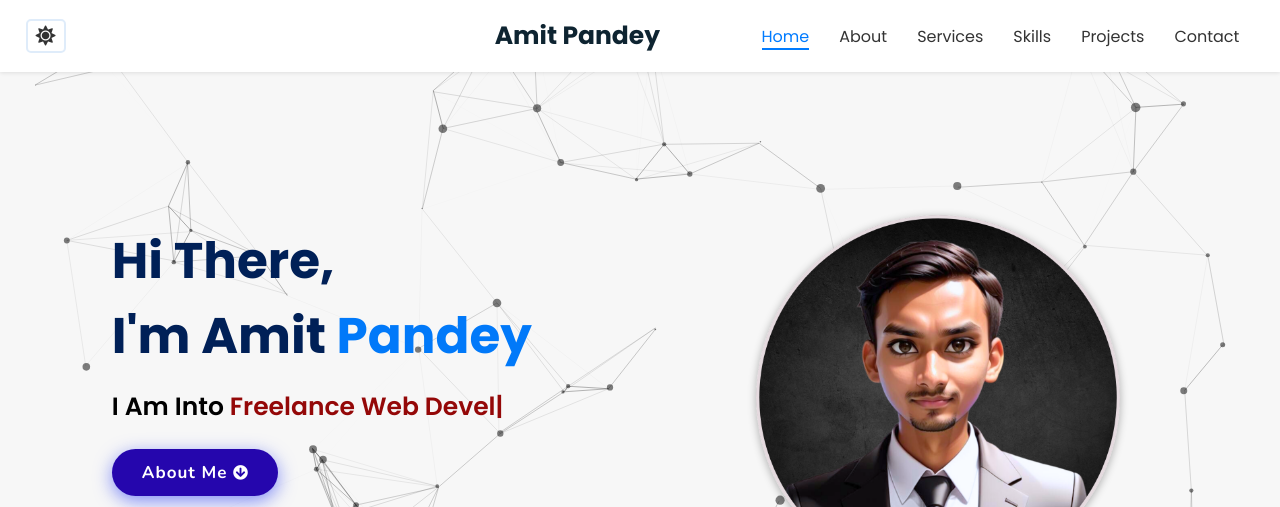
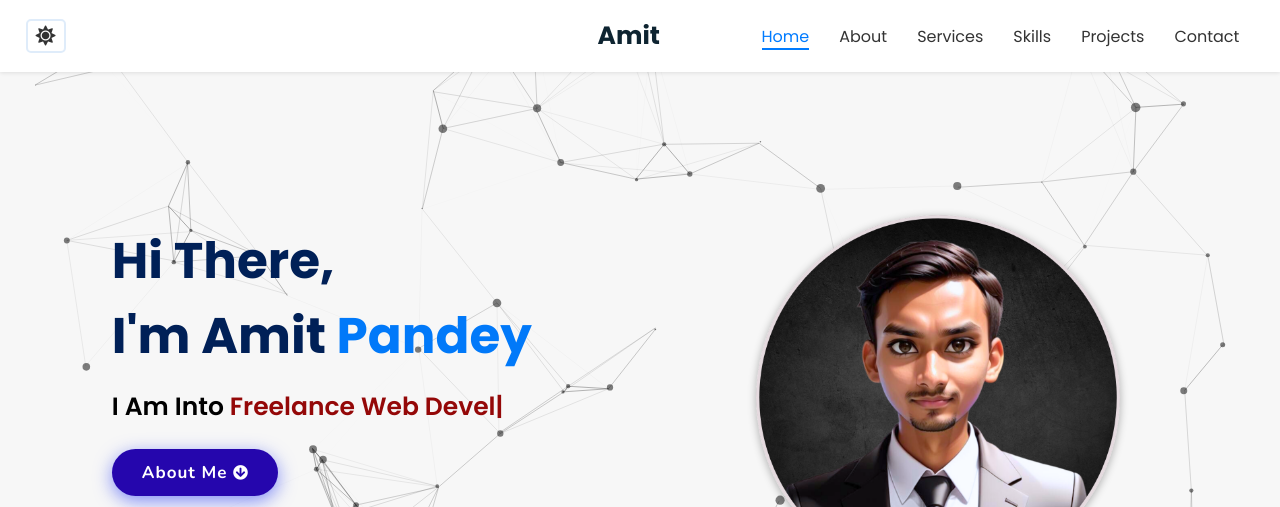
Before and after one commit to Amitp1501/Portfolio, a plain HTML site: page index.html in a window 1280 px wide. Shown: the top 507 px of the page. Drawn offline with nearby package versions, Linux system fonts and the light colour scheme.

```diff
--- a/index.html
+++ b/index.html
@@ -19,7 +19,7 @@
     <!-- Navbar section starts -->
     <header>
         <button id="theme-toggle" class="fas fa-sun"></button>
-        <a href="#" class="logo">Amit Pandey</a>
+        <a href="#" class="logo">Amit</a>
         <div id="menu" class="fas fa-bars"></div>
 
         <nav class="navbar">
```
